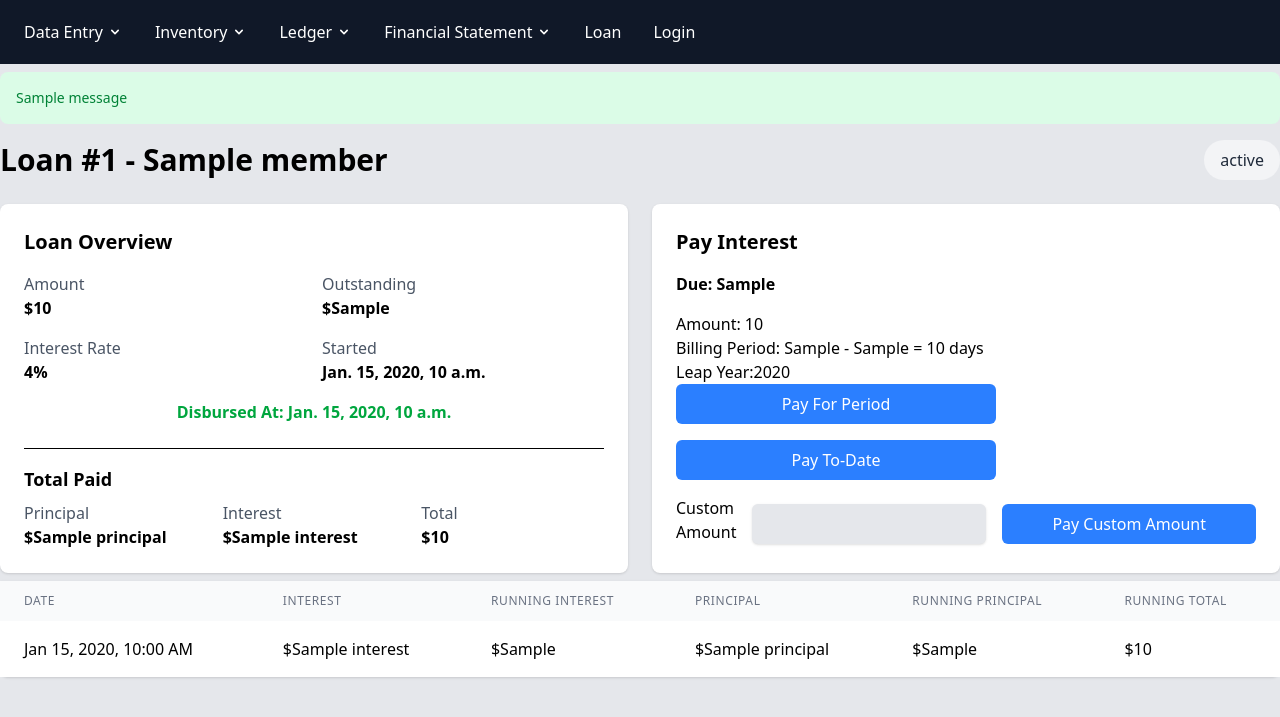
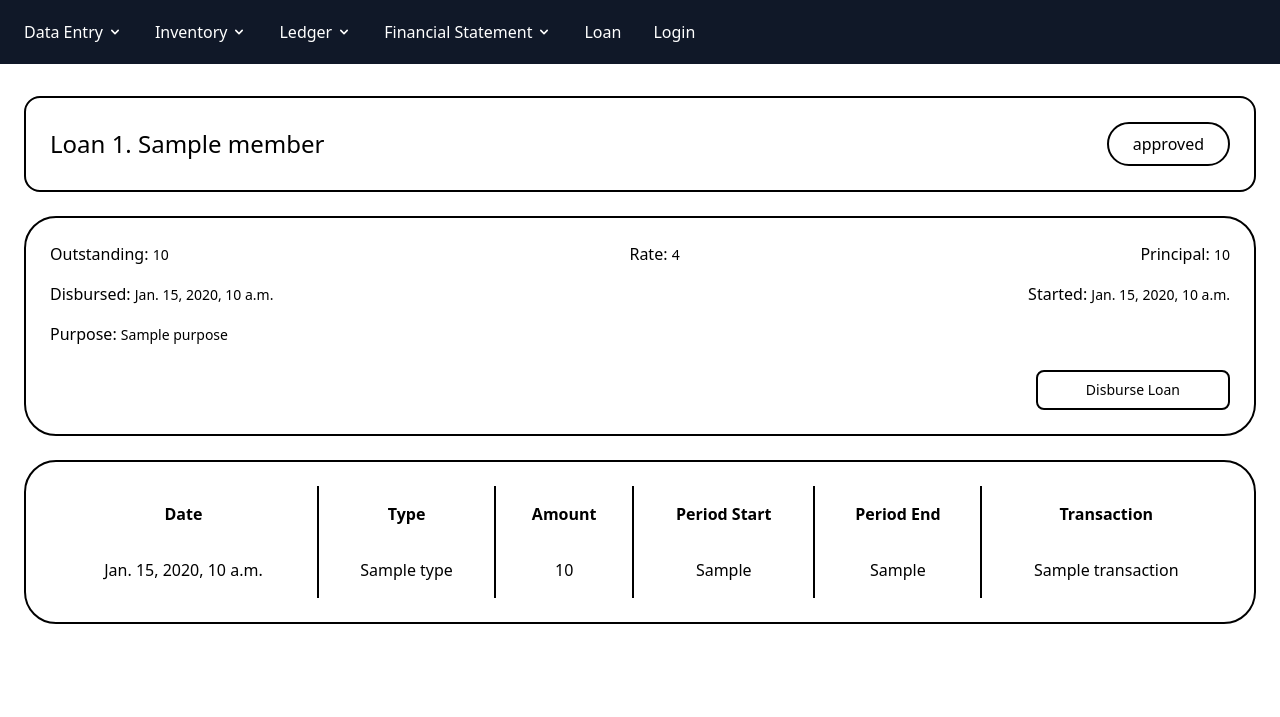
Before and after one commit to suresh466/coasv, a Django app: template loan_management/templates/loan_management/loan.html in a window 1280 px wide. Shown: the top 717 px of the page. Run offline with Django 4.2, Linux system fonts and the light colour scheme; the template is opened without the code that fills it: most values are stand-ins (such as "Sample title", 1, 10 or a date in 2020); one stand-in notice (Sample message) is shown; style sheets or scripts are compiled from the project's sources.

Commit message:
style: give loan detail page wireframe-like aesthetics

```diff
--- a/common/templates/common_base.html
+++ b/common/templates/common_base.html
@@ -21,7 +21,8 @@
       }
     </style>
   </head>
-  <body class="bg-gray-200">
+  <!-- <body class="bg-gray-200"> -->
+  <body>
     <!-- navbar -->
     <nav class='sticky top-0 z-10'>
       <ul class="flex items-center h-16 px-4 bg-gray-900 text-white font-medium gap-4">
--- a/loan_management/templates/loan_management/loan.html
+++ b/loan_management/templates/loan_management/loan.html
@@ -1,140 +1,74 @@
 {% extends 'common_base.html' %}
 {% block common_title %}Loan Detail{% endblock %}
 {% block common_body %}
-  {% for message in messages %}
-    <div class="mb-4 rounded-lg p-4 text-sm {% if message.tags == 'error' %} bg-red-100 text-red-700 {% elif message.tags == 'success' %} bg-green-100 text-green-700 {% elif message.tags == 'warning' %} bg-yellow-100 text-yellow-700 {% elif message.tags == 'info' %} bg-blue-100 text-blue-700 {% else %} bg-gray-100 text-gray-700 {% endif %}"
-         role="alert">
-      <p class="font-medium">{{ message }}</p>
+  <div class="p-6">
+    <!-- loan header -->
+    <div class="flex items-center justify-between border-2 rounded-2xl p-6">
+      <h1 class="text-2xl font-medium">Loan {{ loan.id }}. {{ loan.member }}</h1>
+      <span class="border-2 rounded-full px-6 py-2">{{ loan.status }}</span>
     </div>
-  {% endfor %}
-  <div class="flex justify-between items-center mb-6">
-    <h1 class="text-3xl font-bold">Loan #{{ loan.id }} - {{ loan.member.name }}</h1>
-    <span class="px-4 py-2 rounded-full {% if loan.status == 'ACTIVE' %}bg-green-100 text-green-800 {% elif loan.status == 'PENDING' %}bg-yellow-100 text-yellow-800 {% elif loan.status == 'FULLYPAID' %}bg-blue-100 text-blue-800 {% else %}bg-gray-100 text-gray-800{% endif %}">
-      {{ loan.get_status_display }}
-    </span>
-  </div>
-  <div class="grid grid-cols-1 md:grid-cols-2 gap-6">
-    <!-- Loan Overview Card -->
-    <div class="bg-white rounded-lg shadow p-6">
-      <h2 class="text-xl font-semibold mb-4">Loan Overview</h2>
-      <div class="grid grid-cols-2 gap-4">
-        <div>
-          <p class="text-gray-600">Amount</p>
-          <p class="font-semibold">${{ loan.amount }}</p>
-        </div>
-        <div>
-          <p class="text-gray-600">Outstanding</p>
-          <p class="font-semibold">${{ loan.outstanding_principal }}</p>
-        </div>
-        <div>
-          <p class="text-gray-600">Interest Rate</p>
-          <p class="font-semibold">{{ loan.interest_rate }}%</p>
-        </div>
-        <div>
-          <p class="text-gray-600">Started</p>
-          <p class="font-semibold">{{ loan.started_at }}</p>
-        </div>
-        <div class="col-span-2 flex justify-center">
-          {% if loan.disbursed_at %}
-            <p class="font-semibold text-green-600">Disbursed At: {{ loan.disbursed_at }}</p>
-          {% else %}
-            <form method="post" action="{% url 'loan:disburse' loan.id %}">
-              {% csrf_token %}
-              <button type="submit"
-                      class="bg-blue-500 hover:bg-blue-700 text-white py-2 px-6 rounded-md w-full max-w-xs text-center">
-                Disburse Loan
-              </button>
-            </form>
-          {% endif %}
-        </div>
+    <!-- summary card -->
+    <div class="rounded-4xl mt-6 p-6 border-2">
+      <div class="flex justify-between">
+        <p>
+          <span>Outstanding:</span> <span class="text-sm">{{ loan.amount }}</span>
+        </p>
+        <p>
+          <span>Rate:</span> <span class="text-sm">{{ loan.interest_rate }}</span>
+        </p>
+        <p>
+          <span>Principal:</span> <span class="text-sm">{{ loan.amount }}</span>
+        </p>
       </div>
-      <!-- Total Paid Summary -->
-      <div class="mt-6 pt-4 border-t">
-        <h3 class="text-lg font-semibold mb-2">Total Paid</h3>
-        <div class="grid grid-cols-3 gap-4">
-          <div>
-            <p class="text-gray-600">Principal</p>
-            <p class="font-semibold">${{ total_paid.principal }}</p>
-          </div>
-          <div>
-            <p class="text-gray-600">Interest</p>
-            <p class="font-semibold">${{ total_paid.interest }}</p>
-          </div>
-          <div>
-            <p class="text-gray-600">Total</p>
-            <p class="font-semibold">${{ total_paid.total }}</p>
-          </div>
-        </div>
+      <div class="flex justify-between mt-4">
+        <p>
+          <span>Disbursed:</span> <span class="text-sm">{{ loan.disbursed_at }}</span>
+        </p>
+        <p>
+          <span>Started:</span> <span class="text-sm">{{ loan.started_at }}</span>
+        </p>
+      </div>
+      <p class="mt-4">
+        <span>Purpose:</span> <span class="text-sm">{{ loan.purpose }}</span>
+      </p>
+      <!-- action -->
+      <div class="flex flex-col items-end mt-6 ">
+        {% if loan.status == 'pending' %}
+          <a href="{% url 'loan:approve' loan.id %}"
+             class="border-2 px-12 py-2 rounded-lg text-sm hover:shadow-lg hover:shadow-gray-600 hover:translate-0.5 transition-all duration-200">Approve Loan</a>
+        {% endif %}
+        {% if loan.status == 'approved' %}
+          <a href="{% url 'loan:disburse' loan.id %}"
+             class="border-2 px-12 py-2 rounded-lg text-sm hover:shadow-lg hover:shadow-gray-600 hover:translate-0.5 transition-all duration-200">Disburse Loan</a>
+        {% endif %}
+        {% if loan.status == 'active' %}
+          <a href="{% url 'loan:pay_interest' loan.id %}"
+             class="border-2 px-12 py-2 rounded-lg text-sm hover:shadow-lg hover:shadow-gray-600 hover:translate-0.5 transition-all duration-200">Make Payments</a>
+        {% endif %}
       </div>
     </div>
-    <!-- Payment Card -->
-    <div class="bg-white rounded-lg shadow p-6">
-      <h2 class="text-xl font-semibold mb-4">Pay Interest</h2>
-      <h3 class="text-l font-semibold mb-4">
-        Due: {{ interest.period_end }}
-      </h2>
-      <p>Amount: {{ interest.amount }}</p>
-      <p>Billing Period: {{ interest.period_start }} - {{ interest.period_end }} = {{ interest.days }} days</p>
-      <p>Leap Year:{{ interest.leap_year }}</p>
-      <form method="post"
-            class="space-y-4"
-            action="{% url 'loan:pay_interest' loan.id %}">
-        {% csrf_token %}
-        <button type="submit"
-                name="action"
-                value="regular"
-                class="bg-blue-500 hover:bg-blue-700 text-white py-2 px-6 rounded-md w-full max-w-xs text-center">
-          Pay For Period
-        </button>
-        <button type="submit"
-                name="action"
-                value="to_date"
-                class="bg-blue-500 hover:bg-blue-700 text-white py-2 px-6 rounded-md w-full max-w-xs text-center">
-          Pay To-Date
-        </button>
-        <div class="flex gap-4 items-end">
-          <label for="amount">Custom Amount</label>
-          <input type="number"
-                 name="amount"
-                 class="block bg-gray-200 w-full mt-1 rounded-md border-gray-300 shadow-sm focus:border-indigo-300 focus:ring focus:ring-indigo-200 focus:ring-opacity-50 p-2"
-                 step="0.01" />
-          <button type="submit"
-                  name="action"
-                  value="custom"
-                  class="bg-blue-500 hover:bg-blue-700 text-white py-2 px-6 rounded-md w-full max-w-xs text-center">
-            Pay Custom Amount
-          </button>
-        </div>
-      </form>
-    </div>
-  </div>
-  <!-- Payment History -->
-  <div class="bg-white rounded-b-lg shadow mt-2">
-    <div class="overflow-x-auto">
-      <table class="w-full">
-        <thead class="bg-gray-50">
-          <tr>
-            <th class="px-6 py-3 text-left text-xs font-medium text-gray-500 uppercase tracking-wider">Date</th>
-            <th class="px-6 py-3 text-left text-xs font-medium text-gray-500 uppercase tracking-wider">Interest</th>
-            <th class="px-6 py-3 text-left text-xs font-medium text-gray-500 uppercase tracking-wider">Running Interest</th>
-            <th class="px-6 py-3 text-left text-xs font-medium text-gray-500 uppercase tracking-wider">Principal</th>
-            <th class="px-6 py-3 text-left text-xs font-medium text-gray-500 uppercase tracking-wider">Running Principal</th>
-            <th class="px-6 py-3 text-left text-xs font-medium text-gray-500 uppercase tracking-wider">Running Total</th>
+    <!-- payment history -->
+    <div class="border-2 rounded-4xl mt-6 p-6 overflow-x-auto">
+      <table class="min-w-full">
+        <thead>
+          <tr class="divide-x-2">
+            <th class="p-4">Date</th>
+            <th class="p-4">Type</th>
+            <th class="p-4">Amount</th>
+            <th class="p-4">Period Start</th>
+            <th class="p-4">Period End</th>
+            <th class="p-4">Transaction</th>
           </tr>
         </thead>
-        <tbody class="bg-white divide-y divide-gray-200">
-          {% for payment in payment_history %}
-            <tr>
-              <td class="px-6 py-4 whitespace-nowrap">{{ payment.date|date:"M j, Y, g:i A" }}</td>
-              <td class="px-6 py-4 whitespace-nowrap">${{ payment.interest }}</td>
-              <td class="px-6 py-4 whitespace-nowrap">${{ payment.running_interest }}</td>
-              <td class="px-6 py-4 whitespace-nowrap">${{ payment.principal }}</td>
-              <td class="px-6 py-4 whitespace-nowrap">${{ payment.running_principal }}</td>
-              <td class="px-6 py-4 whitespace-nowrap">${{ payment.running_total }}</td>
-            </tr>
-          {% empty %}
-            <tr>
-              <td colspan="7" class="px-6 py-4 text-center text-gray-500">No payment history available</td>
+        <tbody class="text-center">
+          {% for ph in payment_history %}
+            <tr class="divide-x-2 rounded-full hover:shadow-lg hover:shadow-gray-600 hover:translate-0.5 transition-all duration-200">
+              <td class="p-4">{{ ph.date }}</td>
+              <td class="p-4">{{ ph.type }}</td>
+              <td class="p-4">{{ ph.amount }}</td>
+              <td class="p-4">{{ ph.period_start }}</td>
+              <td class="p-4">{{ ph.period_end }}</td>
+              <td class="p-4">{{ ph.transaction }}</td>
             </tr>
           {% endfor %}
         </tbody>
```
Also changed, not shown: loan_management/models.py (+14 -33 lines), loan_management/views.py (+2 -112 lines), loan_management/migrations/0011_alter_loan_status.py (added).
